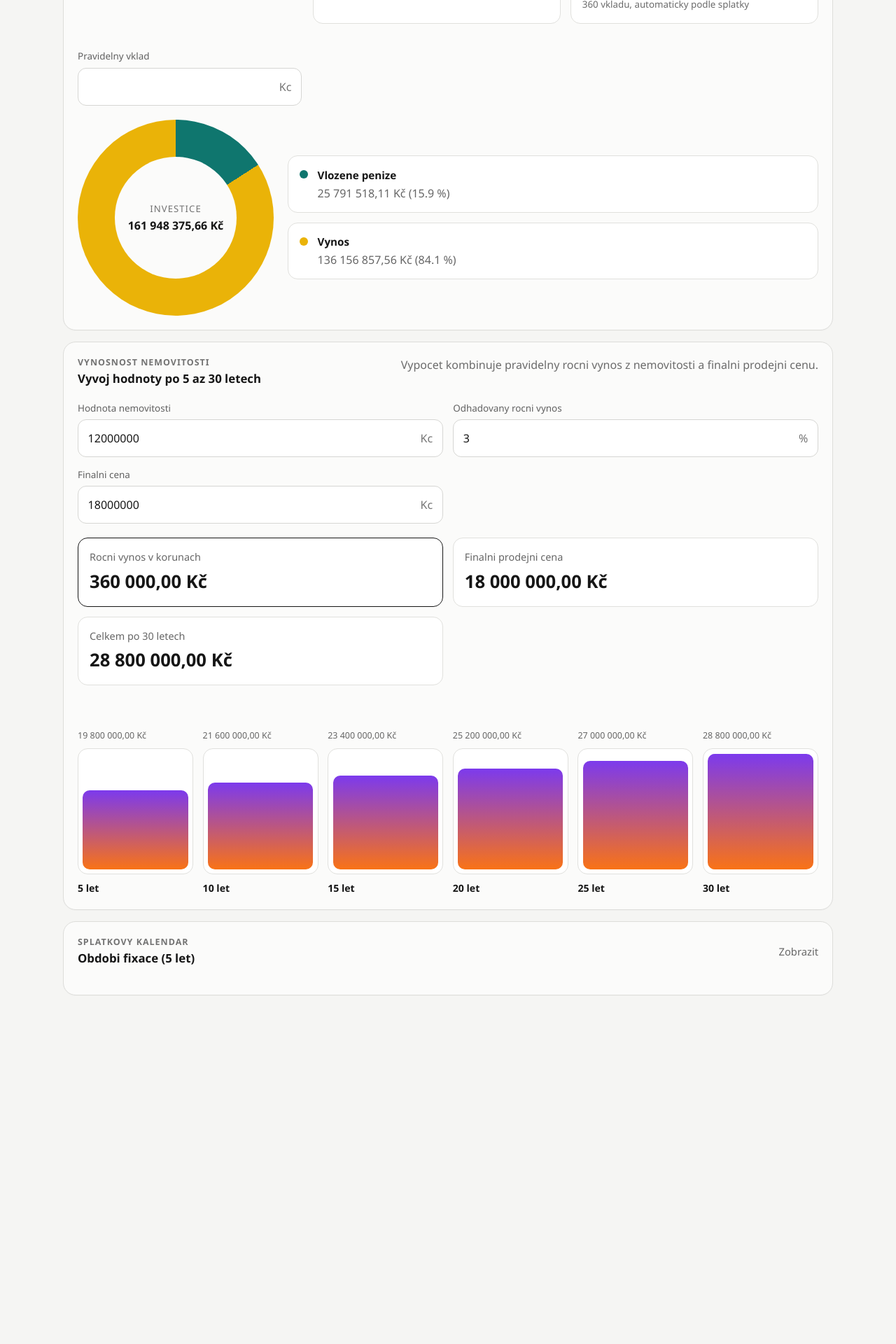
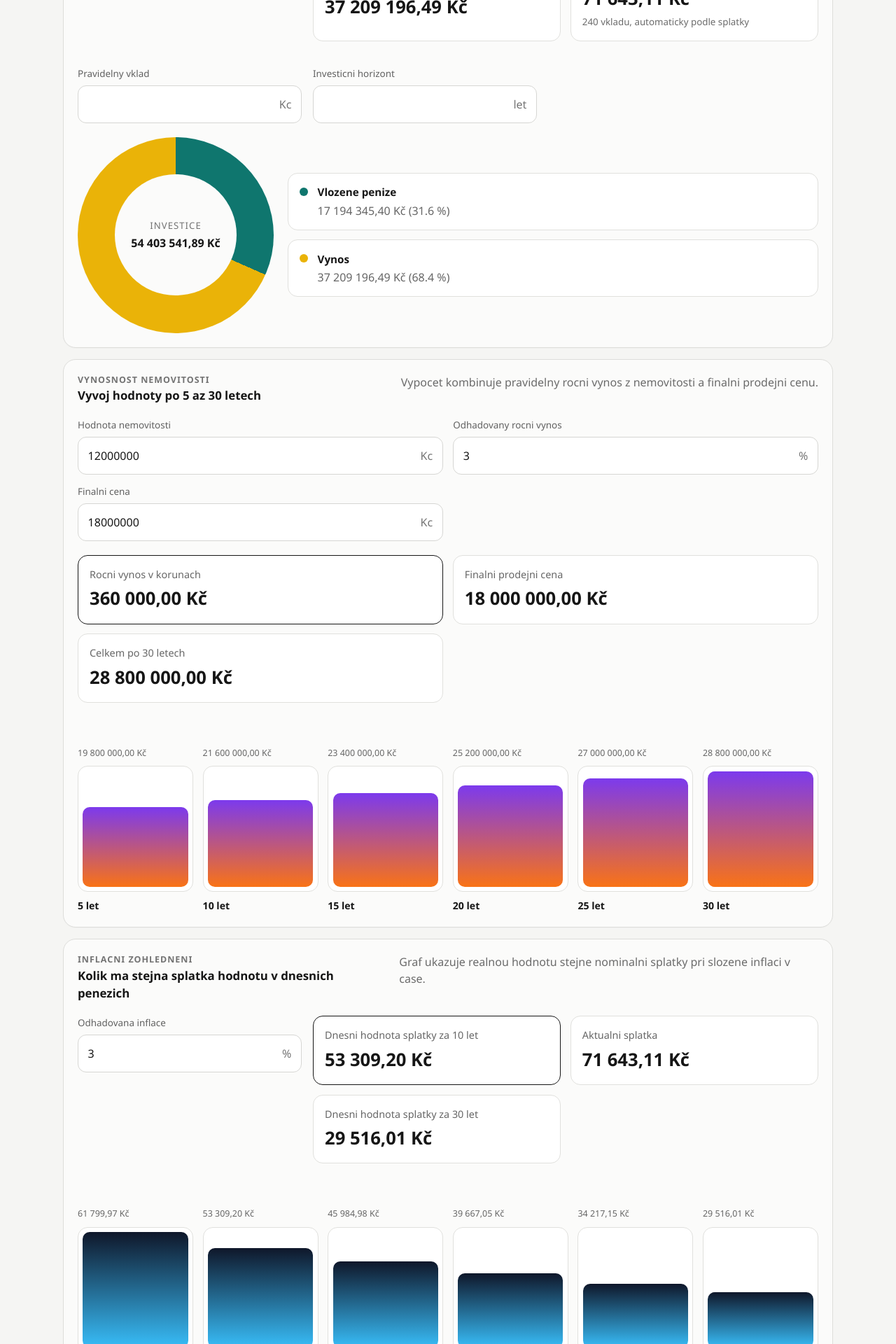
Before and after one commit to jakubKuznik/hypotecni-kalkulacka, a React (Vite) app: page / in a window 1280 px wide. Shown: the part 1800-3720 px from the top of the page at 70% size. Before the commit the page ends 3286 px from the top, so only its background shows below. Built offline with nearby package versions, Linux system fonts and the light colour scheme.

Commit message:
Hodnota splatky zapocitana o inflaci

```diff
--- a/src/components/MortgageCalculator.jsx
+++ b/src/components/MortgageCalculator.jsx
@@ -1,6 +1,7 @@
 import { useState } from "react";
 import {
   calculateInvestment,
+  calculateInflationAdjustedPayment,
   calculateMortgage,
   calculatePropertyYield,
   fixationOptions,
@@ -18,6 +19,8 @@ const initialValues = {
   firstPaymentDate: "2026-04-01",
   investmentReturn: "10",
   investmentContribution: "",
+  investmentYears: "",
+  inflationRate: "3",
   propertyValue: "12000000",
   propertyAnnualYield: "3",
   propertyFinalPrice: "18000000"
@@ -140,10 +143,12 @@ function MortgageCalculator() {
     values.investmentContribution === ""
       ? result.payment
       : Number(values.investmentContribution);
+  const investmentYears =
+    values.investmentYears === "" ? Number(values.years || 0) : Number(values.investmentYears);
   const investment = calculateInvestment({
     contribution: investmentContribution,
     annualReturn: values.investmentReturn,
-    years: 30,
+    years: investmentYears,
     contributionsPerYear: values.paymentsPerYear
   });
   const principalShare = result.totalPaid === 0 ? 0 : (Number(values.principal || 0) / result.totalPaid) * 100;
@@ -170,8 +175,16 @@ function MortgageCalculator() {
     annualYieldPercent: values.propertyAnnualYield,
     finalPrice: values.propertyFinalPrice
   });
+  const inflationView = calculateInflationAdjustedPayment({
+    payment: result.payment,
+    annualInflation: values.inflationRate
+  });
   const maxPropertyValue = Math.max(
     ...propertyYield.horizons.map((item) => item.totalValue),
+    1
+  );
+  const maxInflationValue = Math.max(
+    ...inflationView.horizons.map((item) => item.presentValue),
     1
   );
 
@@ -311,7 +324,7 @@ function MortgageCalculator() {
         <div className="results-header">
           <div>
             <p className="results-label">Investicni graf</p>
-            <h2>Co by udelala stejna castka za 30 let</h2>
+            <h2>Co by udelala stejna castka za zvolene obdobi</h2>
           </div>
           <p className="schedule-note">
             Kalkulace pocita s pravidelnym investovanim castky ve vysi splatky
@@ -339,8 +352,9 @@ function MortgageCalculator() {
           <div className="summary-grid">
             <SummaryCard
               highlight
-              label="Budouci hodnota po 30 letech"
+              label="Budouci hodnota investice"
               value={formatCurrency(investment.futureValue)}
+              note={`${investment.years} let`}
             />
             <SummaryCard
               label="Celkove vlozeno"
@@ -375,6 +389,21 @@ function MortgageCalculator() {
                 onChange={handleChange}
               />
               <em>Kc</em>
+            </div>
+          </label>
+
+          <label className="field">
+            <span>Investicni horizont</span>
+            <div className="input-wrap">
+              <input
+                min="0"
+                name="investmentYears"
+                step="1"
+                type="number"
+                value={values.investmentYears}
+                onChange={handleChange}
+              />
+              <em>let</em>
             </div>
           </label>
         </div>
@@ -509,6 +538,71 @@ function MortgageCalculator() {
         </div>
       </section>
 
+      <section className="panel inflation-panel">
+        <div className="results-header">
+          <div>
+            <p className="results-label">Inflacni zohledneni</p>
+            <h2>Kolik ma stejna splatka hodnotu v dnesnich penezich</h2>
+          </div>
+          <p className="schedule-note">
+            Graf ukazuje realnou hodnotu stejne nominalni splatky pri slozene
+            inflaci v case.
+          </p>
+        </div>
+
+        <div className="investment-layout">
+          <label className="field">
+            <span>Odhadovana inflace</span>
+            <div className="input-wrap">
+              <input
+                min="0"
+                name="inflationRate"
+                step="0.1"
+                type="number"
+                value={values.inflationRate}
+                onChange={handleChange}
+              />
+              <em>%</em>
+            </div>
+          </label>
+
+          <div className="summary-grid">
+            <SummaryCard
+              highlight
+              label="Dnesni hodnota splatky za 10 let"
+              value={formatCurrency(
+                inflationView.horizons.find((item) => item.years === 10)?.presentValue ?? 0
+              )}
+            />
+            <SummaryCard
+              label="Aktualni splatka"
+              value={formatCurrency(inflationView.currentPayment)}
+            />
+            <SummaryCard
+              label="Dnesni hodnota splatky za 30 let"
+              value={formatCurrency(
+                inflationView.horizons.find((item) => item.years === 30)?.presentValue ?? 0
+              )}
+            />
+          </div>
+        </div>
+
+        <div className="property-chart inflation-chart">
+          {inflationView.horizons.map((item) => (
+            <div key={item.years} className="property-bar-group">
+              <div className="property-bar-value">{formatCurrency(item.presentValue)}</div>
+              <div className="property-bar-track">
+                <div
+                  className="property-bar-fill inflation-bar-fill"
+                  style={{ height: `${(item.presentValue / maxInflationValue) * 100}%` }}
+                />
+              </div>
+              <strong>{item.years} let</strong>
+            </div>
+          ))}
+        </div>
+      </section>
+
       <ScheduleTable fixationYears={values.fixationYears} rows={result.schedule} />
     </main>
   );
--- a/src/styles.css
+++ b/src/styles.css
@@ -205,6 +205,10 @@ h2 {
   margin-bottom: 1rem;
 }
 
+.inflation-panel {
+  margin-bottom: 1rem;
+}
+
 .investment-layout {
   display: grid;
   grid-template-columns: minmax(0, 320px) minmax(0, 1fr);
@@ -213,7 +217,7 @@ h2 {
 }
 
 .single-input {
-  grid-template-columns: minmax(0, 320px);
+  grid-template-columns: repeat(2, minmax(0, 320px));
   margin-top: 1rem;
 }
 
@@ -354,6 +358,10 @@ h2 {
   background: linear-gradient(180deg, #7c3aed, #f97316);
 }
 
+.inflation-bar-fill {
+  background: linear-gradient(180deg, #0f172a, #38bdf8);
+}
+
 .property-bar-group strong {
   font-size: 0.88rem;
 }
```
Also changed, not shown: src/lib/mortgage.js.
